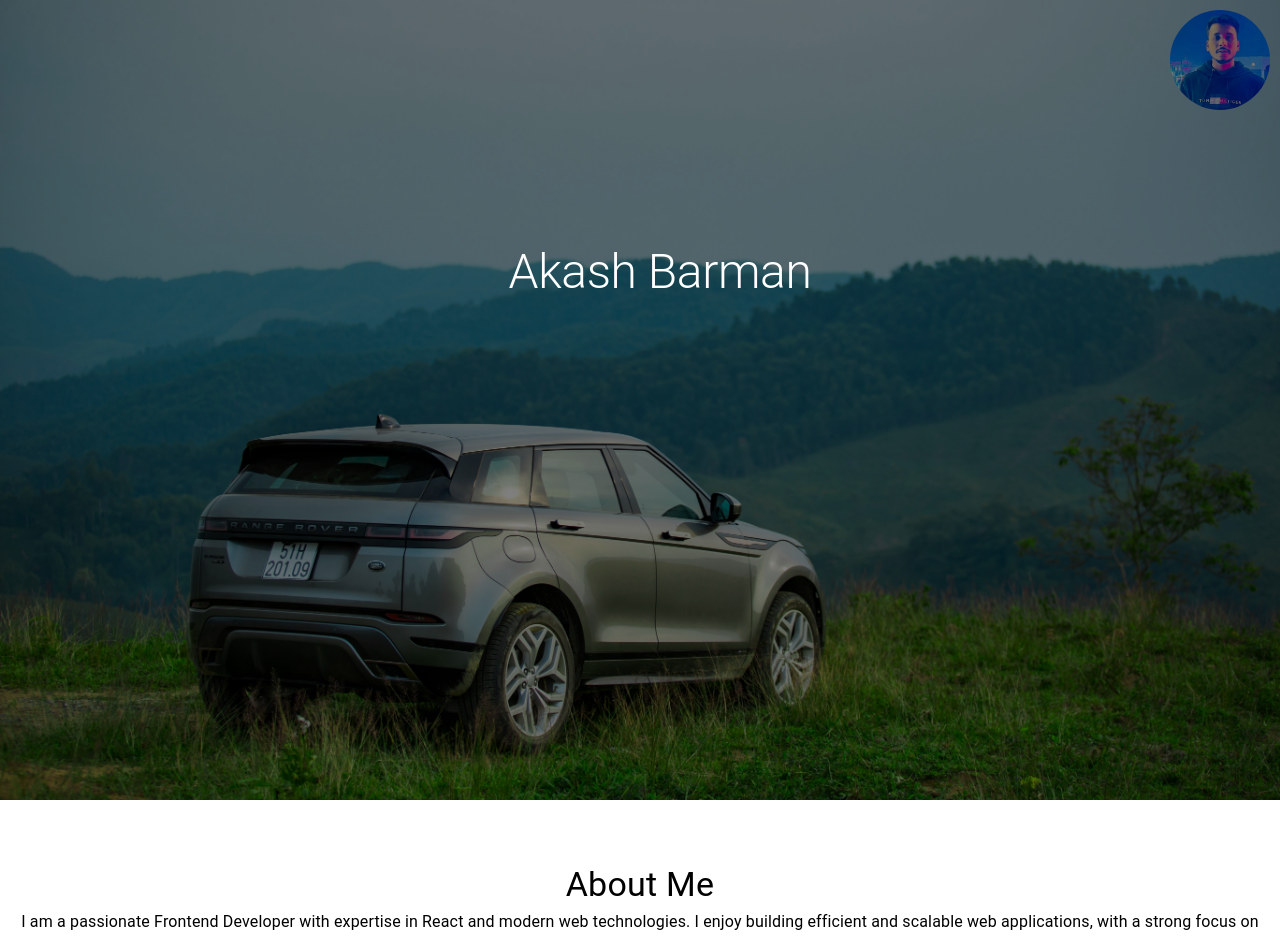
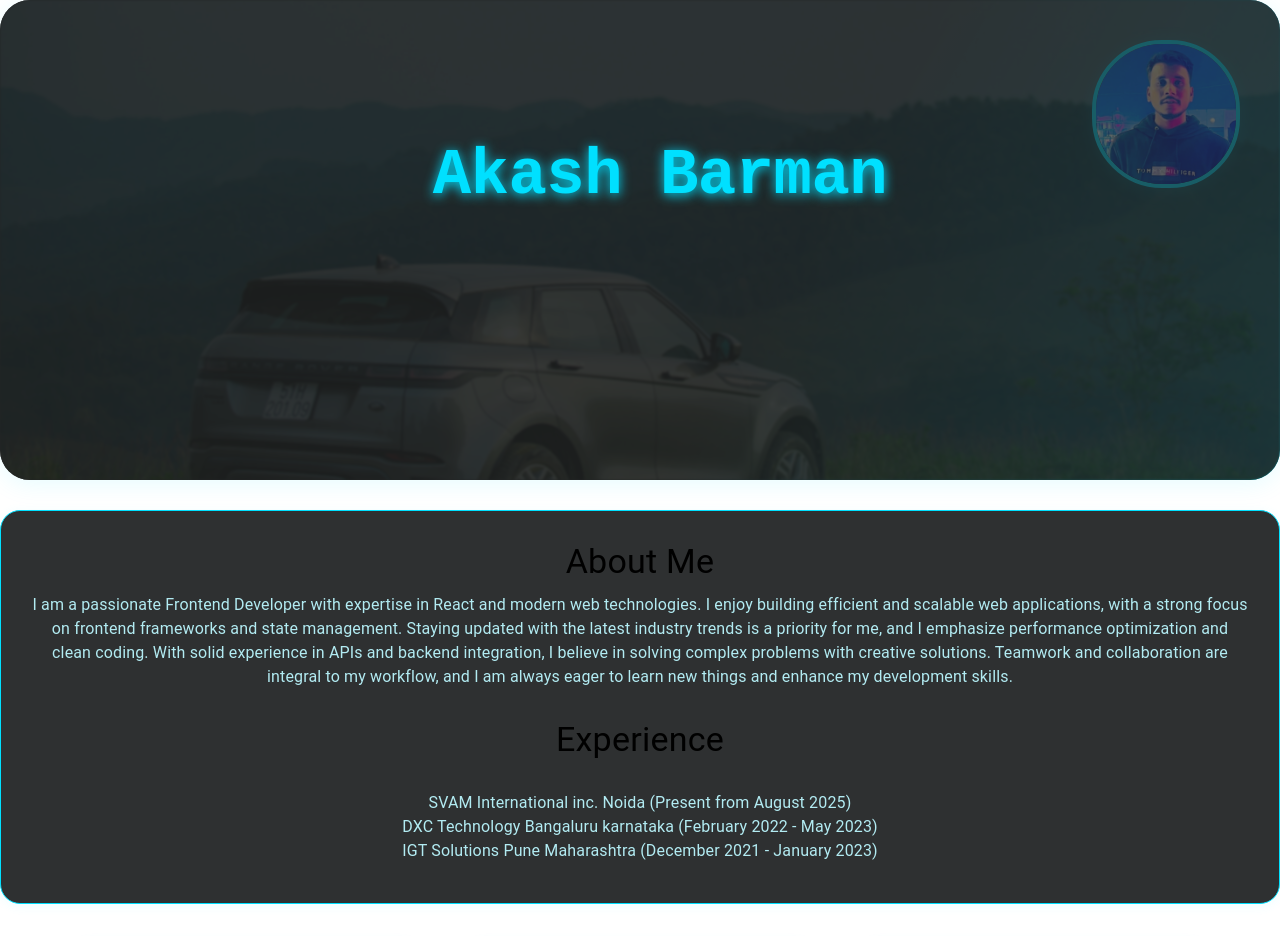
Before and after one commit to barmanakash/my-portfolio-akash, a React (Create React App) app: page / in a window 1280 px wide. Shown: the top 936 px of the page. Built offline with nearby package versions, Linux system fonts and the light colour scheme.

Commit message:
portupate

```diff
--- a/src/component/portfolio.js
+++ b/src/component/portfolio.js
@@ -123,35 +123,51 @@ const StyleBox = styled(Box)({
     overflowX: "hidden",
     width: "100vw",
     maxWidth: "100%",
+    background: "linear-gradient(135deg, #232526 0%, #414345 100%)",
+    minHeight: "100vh",
+    fontFamily: "'Fira Code', 'Roboto Mono', 'Consolas', monospace",
+    color: "#e0e0e0",
   },
   "& .animatedborder": {
     display: "flex",
     justifyContent: "flex-start",
     position: "relative",
-    border: "5px solid transparent",
-    borderRadius: "10px",
-    padding: "10px",
-    width: "200%",
+    border: "3px solid #00e0ff",
+    borderRadius: "18px",
+    padding: "18px",
+    width: "90%",
+    margin: "auto",
+    boxShadow: "0 4px 24px rgba(0,224,255,0.08)",
   },
   "& .firstimagebox": {
     position: "relative",
-    height: "100vh",
+    height: "60vh",
     overflow: "hidden",
+    borderRadius: "30px",
+    boxShadow: "0 4px 24px rgba(0,224,255,0.10)",
+    marginBottom: "30px",
+    background: "linear-gradient(120deg, #232526 60%, #00e0ff 100%)",
   },
   "& .firstimgstyle": {
     position: "absolute",
     width: "100%",
     height: "100%",
     objectFit: "cover",
+    filter: "brightness(0.5) blur(1px)",
+    borderRadius: "30px",
+    opacity: 0.7,
   },
   "& .imgsecstyle": {
     position: "absolute",
-    width: "100px",
-    height: "100px",
+    width: "140px",
+    height: "140px",
     objectFit: "cover",
-    borderRadius: "50px",
-    right: "10px",
-    top: "10px",
+    borderRadius: "70px",
+    right: "40px",
+    top: "40px",
+    border: "4px solid #00e0ff",
+    boxShadow: "0 2px 16px rgba(0,224,255,0.18)",
+    background: "#232526",
   },
   "& .nametxt": {
     position: "absolute",
@@ -160,84 +176,145 @@ const StyleBox = styled(Box)({
     display: "flex",
     alignItems: "center",
     justifyContent: "center",
-    color: "white",
-    background: "rgba(0, 0, 0, 0.5)",
+    color: "#00e0ff",
+    background: "rgba(35,37,38,0.7)",
     textAlign: "center",
     padding: "0 20px",
+    fontWeight: "800",
+    letterSpacing: "2px",
+    fontSize: "2.8rem",
+    fontFamily: "'Fira Code', 'Roboto Mono', monospace",
+    textShadow: "0 2px 12px #00e0ff",
   },
   "& .textvaluestyle": {
-    fontSize: "clamp(2rem, 5vw, 3rem)",
-    marginBottom: "20%",
+    fontSize: "clamp(2.5rem, 6vw, 4rem)",
+    marginBottom: "10%",
+    textShadow: "0 2px 12px #00e0ff",
+    fontFamily: "'Fira Code', 'Roboto Mono', monospace",
+    fontWeight: 900,
   },
   "& .boxsx": {
-    marginTop: "5%",
+    marginTop: "2%",
+    background: "rgba(35,37,38,0.95)",
+    borderRadius: "20px",
+    boxShadow: "0 2px 12px rgba(0,224,255,0.07)",
+    padding: "30px 20px",
+    marginBottom: "30px",
+    border: "1px solid #00e0ff",
   },
   "& .aboutstyle": {
     display: "flex",
     justifyContent: "center",
     alignItems: "center",
-    padding: "4px",
-    fontFamil: "Arial, sans-serif",
+    padding: "10px",
+    fontFamily: "'Roboto Mono', monospace",
     textAlign: "center",
+    color: "#b2ebf2",
+    fontSize: "1.25rem",
+    fontWeight: 500,
   },
   "& .prbox": {
     display: "flex",
-    gap: "50px",
+    gap: "30px",
     justifyContent: "center",
     flexWrap: "wrap",
-    marginTop: "5%",
+    marginTop: "3%",
   },
   "& .chbox": {
-    backgroundColor: "#55672D",
-    height: "300px",
-    width: "400px",
-    borderRadius: "20px 100px",
+    backgroundColor: "#232526",
+    color: "#00e0ff",
+    height: "260px",
+    width: "320px",
+    borderRadius: "30px",
+    boxShadow: "0 2px 12px rgba(0,224,255,0.15)",
+    padding: "20px",
+    border: "2px solid #00e0ff",
+    fontFamily: "'Fira Code', 'Roboto Mono', monospace",
   },
   "& .projectsbox": {
     fontWeight: "700",
-    fontSize: "25px",
+    fontSize: "22px",
+    marginBottom: "10px",
+    letterSpacing: "1px",
+    color: "#fff",
+    textShadow: "0 2px 8px #00e0ff",
+    fontFamily: "'Fira Code', 'Roboto Mono', monospace",
   },
   "& .skillsbox": {
-    backgroundColor: "#55672D",
-    height: "300px",
-    width: "400px",
-    borderRadius: "20px 100px",
+    backgroundColor: "#232526",
+    color: "#00e0ff",
+    height: "260px",
+    width: "320px",
+    borderRadius: "30px",
+    boxShadow: "0 2px 12px rgba(0,224,255,0.15)",
+    padding: "20px",
+    border: "2px solid #00e0ff",
+    fontFamily: "'Fira Code', 'Roboto Mono', monospace",
   },
   "& .headskillsstyle": {
     fontWeight: "700",
-    fontSize: "25px",
+    fontSize: "22px",
+    marginBottom: "10px",
+    letterSpacing: "1px",
+    color: "#fff",
+    textShadow: "0 2px 8px #00e0ff",
+    fontFamily: "'Fira Code', 'Roboto Mono', monospace",
   },
   "& .edustyle": {
-    backgroundColor: "#55672D",
-    height: "300px",
-    width: "400px",
-    borderRadius: "20px 100px",
+    backgroundColor: "#232526",
+    color: "#00e0ff",
+    height: "260px",
+    width: "320px",
+    borderRadius: "30px",
+    boxShadow: "0 2px 12px rgba(0,224,255,0.15)",
+    padding: "20px",
+    border: "2px solid #00e0ff",
+    fontFamily: "'Fira Code', 'Roboto Mono', monospace",
   },
   "& .typstyle": {
     fontWeight: "700",
-    fontSize: "25px",
+    fontSize: "22px",
+    marginBottom: "10px",
+    letterSpacing: "1px",
+    color: "#fff",
+    textShadow: "0 2px 8px #00e0ff",
+    fontFamily: "'Fira Code', 'Roboto Mono', monospace",
   },
   "& .contactbox": {
     display: "flex",
     justifyContent: "center",
-    height: "20px",
-    gap: "50px",
+    gap: "40px",
     width: "100%",
     flexWrap: "wrap",
-    marginTop: "30px",
-    marginBottom: "20px",
+    marginTop: "40px",
+    marginBottom: "30px",
+    background: "rgba(35,37,38,0.95)",
+    borderRadius: "20px",
+    boxShadow: "0 2px 12px rgba(0,224,255,0.07)",
+    padding: "20px 0",
+    border: "1px solid #00e0ff",
   },
   "& .commonbox": {
     display: "flex",
+    alignItems: "center",
+    gap: "10px",
+    fontSize: "1.15rem",
+    color: "#00e0ff",
+    fontWeight: "600",
+    fontFamily: "'Fira Code', 'Roboto Mono', monospace",
+    letterSpacing: "1px",
   },
   "& .aboutstyleexp": {
     display: "flex",
     justifyContent: "center",
     alignItems: "center",
-    padding: "4px",
-    fontFamil: "Arial, sans-serif",
+    padding: "10px",
+    fontFamily: "'Roboto Mono', monospace",
     textAlign: "center",
     marginTop: "20px",
     flexDirection: "column",
+    color: "#b2ebf2",
+    fontSize: "1.1rem",
+    fontWeight: 500,
   },
 });
```
